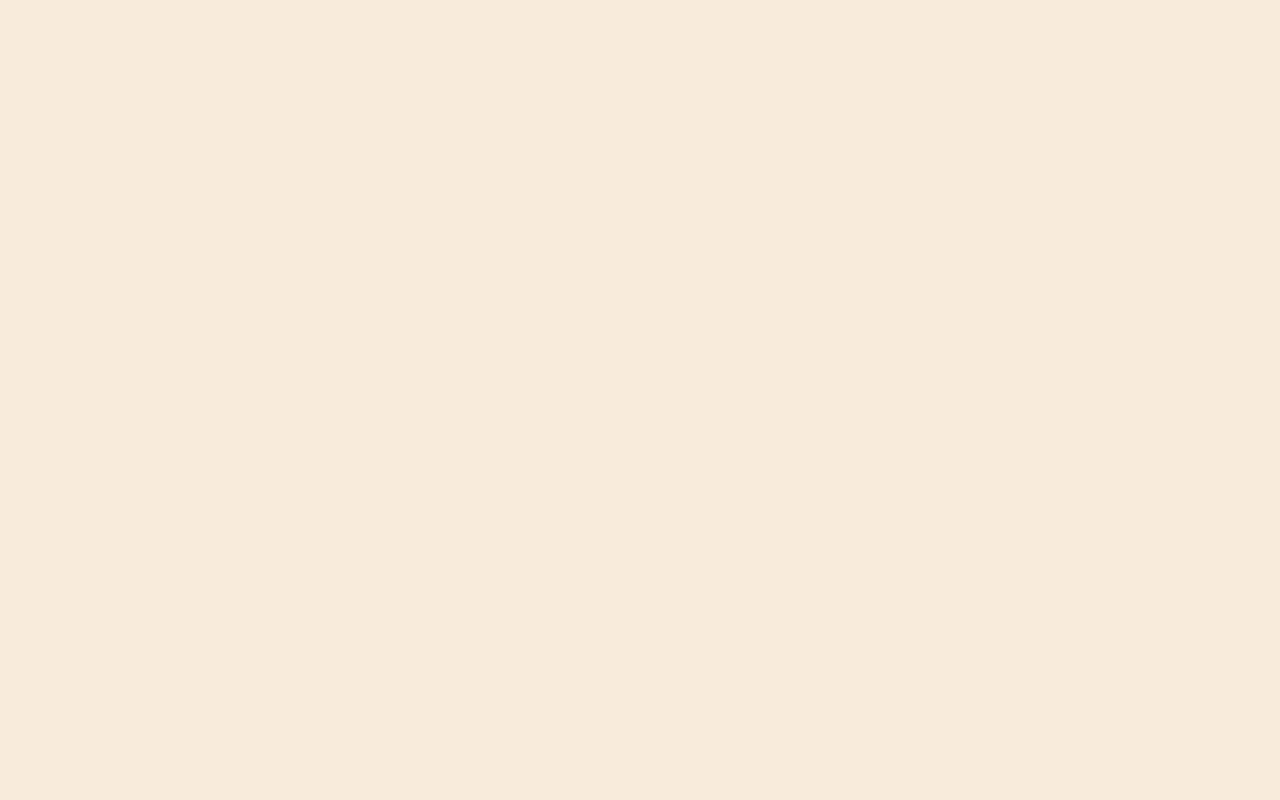
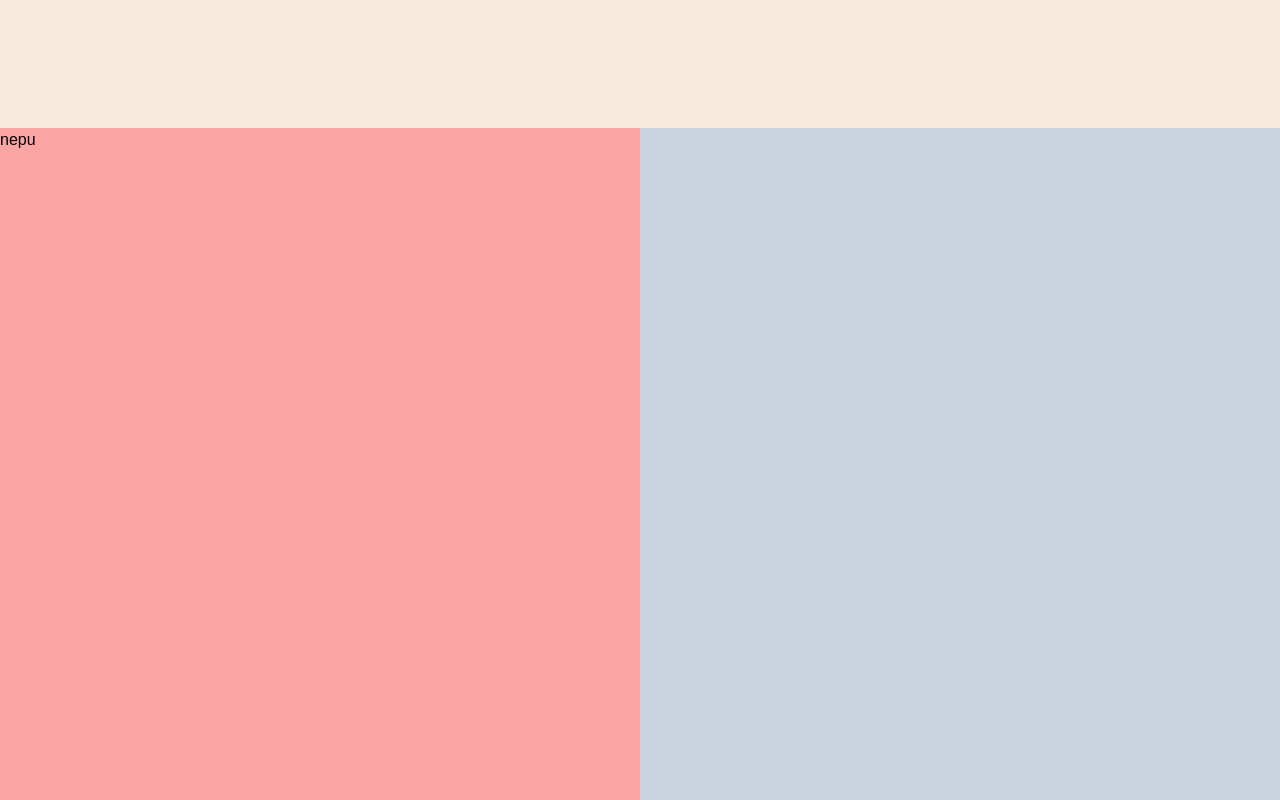
Before and after one commit to Agent-006/digitalbroo, a Next.js app: page / in a window 1280 px wide. Shown: the part 1600-2400 px from the top of the page. Before the commit the page ends 1808 px from the top, so only its background shows below. Built offline with nearby package versions, Linux system fonts and the light colour scheme; a web font is replaced by a local one.

Commit message:
chores: about section

```diff
--- /dev/null
+++ b/src/app/components/AboutSection.tsx
@@ -0,0 +1,14 @@
+import React from 'react'
+
+const AboutSection = () => {
+  return (
+    <div className='flex md:flex-row flex-col gap-5 w-full bg-slate-300 h-screen'>
+      <div className="flex md:flex-row md:w-1/2 bg-red-300 md:h-full">
+        nepu
+      </div>
+      <div className=""></div>
+    </div>
+  )
+}
+
+export default AboutSection
--- a/src/app/page.tsx
+++ b/src/app/page.tsx
@@ -1,14 +1,16 @@
 import Hero from "@/app/components/Hero";
 import Offer from "./components/Offer";
+import AboutSection from "./components/AboutSection";
 
 
 
 
 export default function Home() {
   return (
-    <div className="flex flex-col h-auto mb-20">
+    <div className="flex flex-col h-auto mb-20 gap-5 xl:gap-0">
       <Hero/>
       <Offer/>
+      <AboutSection/>
     </div>
   );
 }
```
